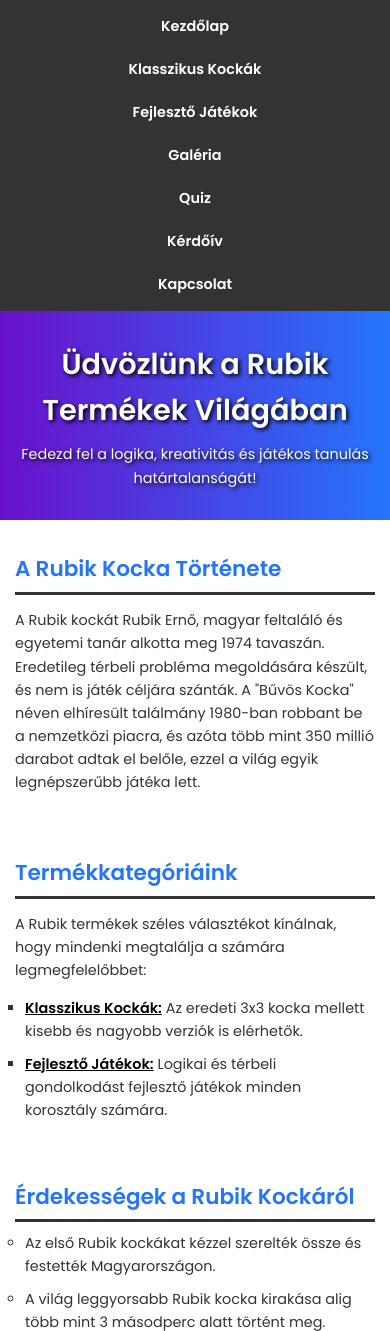
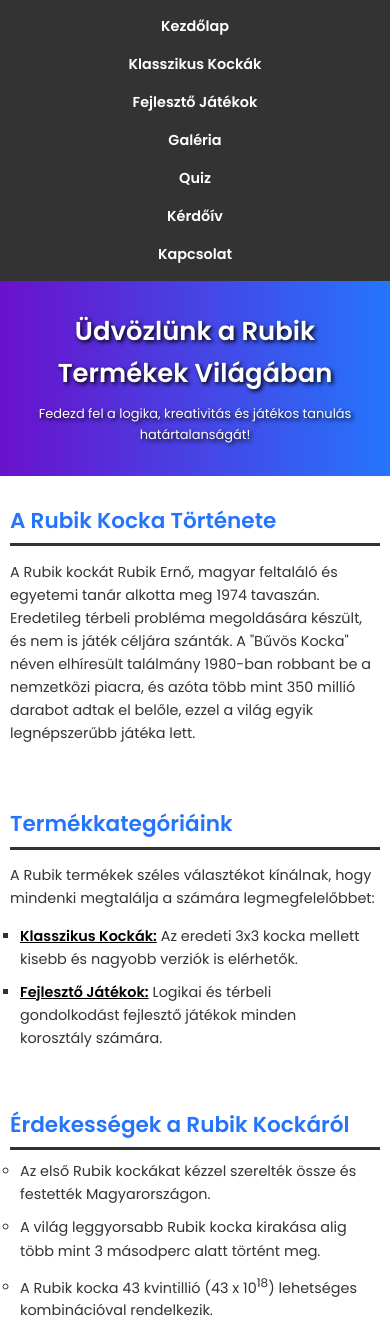
Before and after one commit to Hegi7/webfejlesztes, a PHP site: page /index.html in a window 390 px wide. Shown: the top 1331 px of the page. Run offline with PHP 8.4, Linux system fonts and the light colour scheme.

Commit message:
Update rubik.css

```diff
--- a/rubik.css
+++ b/rubik.css
@@ -167,3 +167,29 @@
         padding: 10px 0;
     }
 }
+
+@media (max-width: 600px) {
+    body {
+        font-size: 90%;
+    }
+
+    header h1 {
+        font-size: 1.8em;
+    }
+
+    header p {
+        font-size: 0.9em;
+    }
+
+    nav {
+        gap: 5px;
+    }
+
+    .container {
+        padding: 10px;
+    }
+
+    footer {
+        padding: 10px 5px;
+    }
+}
```
